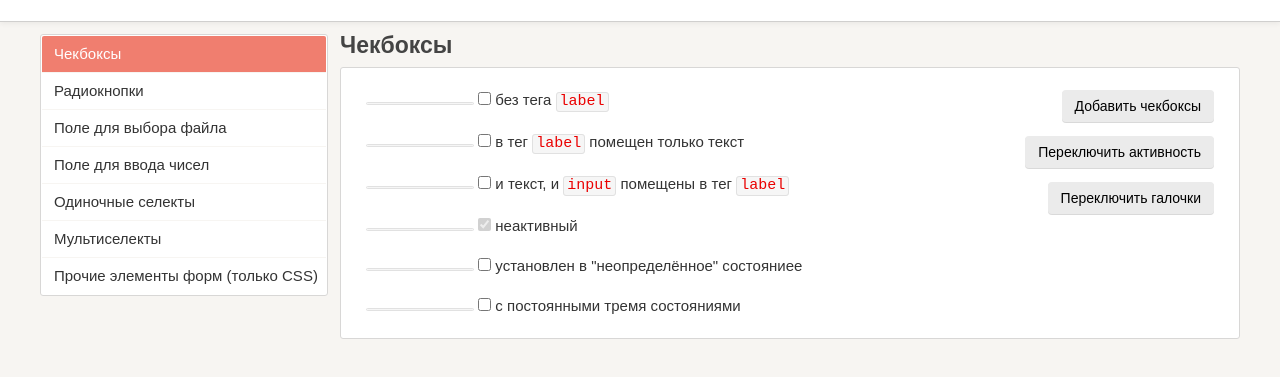
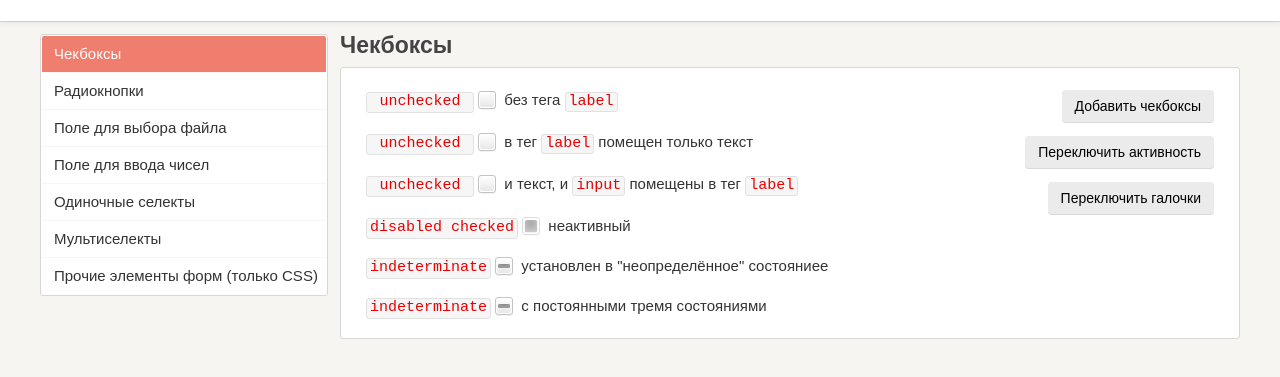
Before and after one commit to ange007/JQueryFormStyler-Modern, a plain HTML site: page index.html in a window 1280 px wide. Shown: the part 99-476 px from the top of the page. Drawn offline with nearby package versions, Linux system fonts and the light colour scheme; files that its build step writes are made by us from their sources.

Commit message:
Travis build 71

```diff
--- a/index.html
+++ b/index.html
@@ -6,10 +6,10 @@
 		<title>Примеры для плагина jQuery Form Styler</title>
 
 		<link href="demo.css" rel="stylesheet" />
-		<link href="../build/jquery.formStylerModern.css" rel="stylesheet" />
+		<link href="/min/jquery.formStylerModern.min.css" rel="stylesheet" />
 
 		<script src="http://ajax.googleapis.com/ajax/libs/jquery/1.11.3/jquery.min.js"></script>
-		<script src="../build/jquery.formStylerModern.js"></script>
+		<script src="/min/jquery.formStylerModern.min.js"></script>
 		<script src="demo.js"></script>
 	</head>
 
```
Also changed, not shown: min/jquery.formStylerModern.min.css (renamed from min/jquery.formStylerModernmin.css), min/jquery.formStylerModern.min.js (renamed from min/jquery.formStylerModernmin.js).
